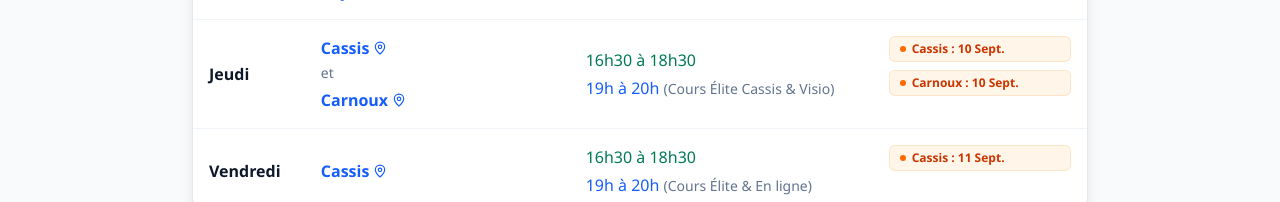
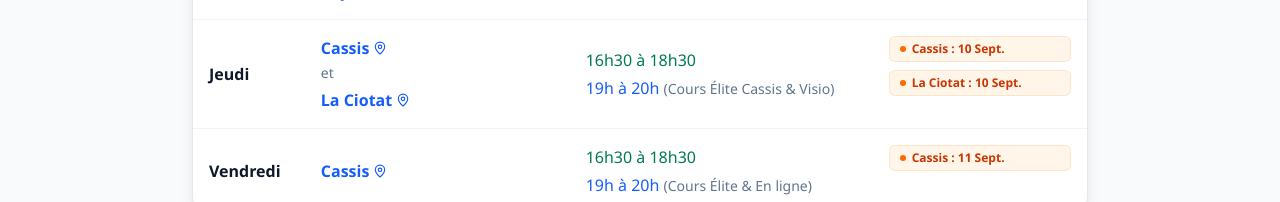
Before and after one commit to jgiraudeau/ac_echecs_calanques, a Next.js app: page /activites in a window 1280 px wide. Shown: the part 699-901 px from the top of the page. Built offline with nearby package versions, Linux system fonts and the light colour scheme.

Commit message:
Update schedule in activites page

```diff
--- a/src/app/activites/page.tsx
+++ b/src/app/activites/page.tsx
@@ -184,7 +184,7 @@ export default function ActivitesPage() {
                                             href="#lieux-liste"
                                             className="text-blue-600 hover:text-accent font-semibold hover:underline inline-flex items-center gap-1 mt-1"
                                         >
-                                            Carnoux
+                                            La Ciotat
                                             <MapPin className="w-3.5 h-3.5" />
                                         </a>
                                     </td>
@@ -200,7 +200,7 @@ export default function ActivitesPage() {
                                             </span>
                                             <span className="inline-flex items-center gap-1.5 text-xs font-bold text-orange-700 bg-orange-100/50 px-2.5 py-1 rounded-md border border-orange-200/50 whitespace-nowrap">
                                                 <span className="w-1.5 h-1.5 rounded-full bg-orange-500"></span>
-                                                Carnoux : 10 Sept.
+                                                La Ciotat : 10 Sept.
                                             </span>
                                         </div>
                                     </td>
```
